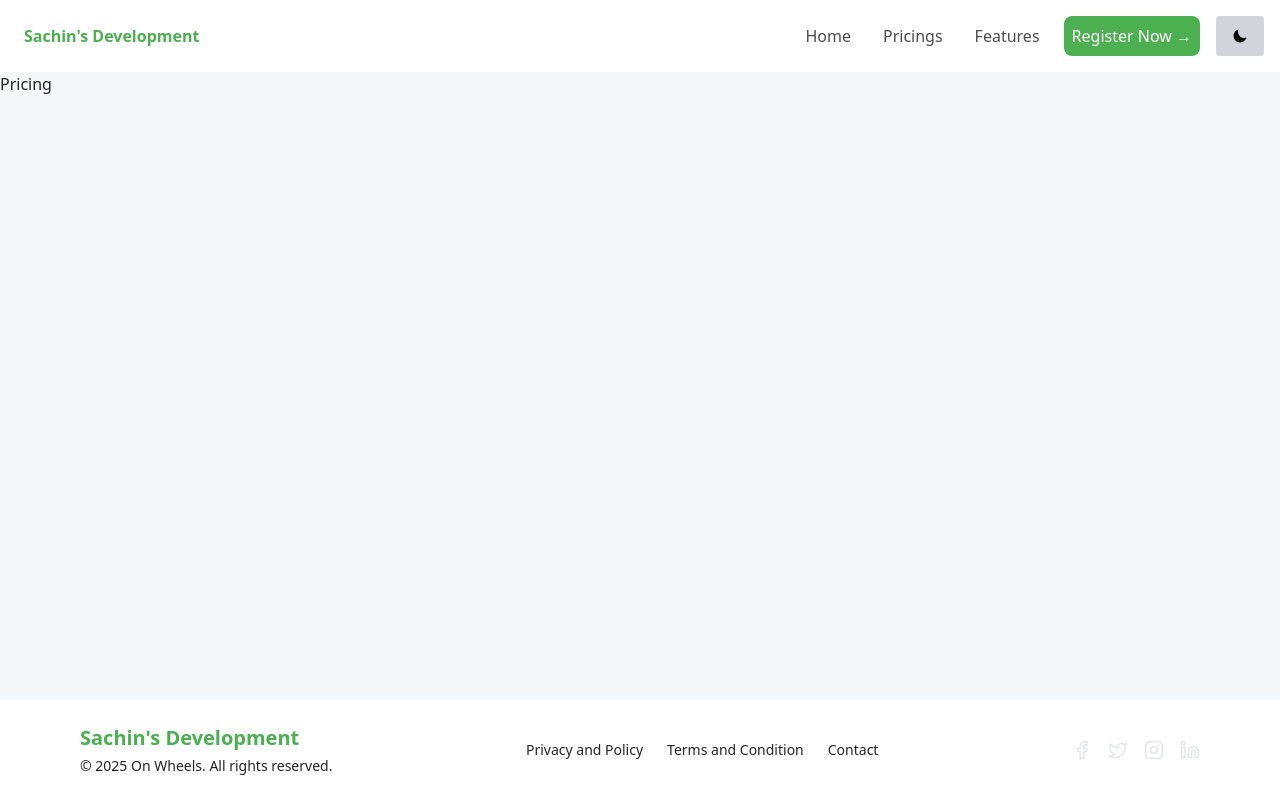
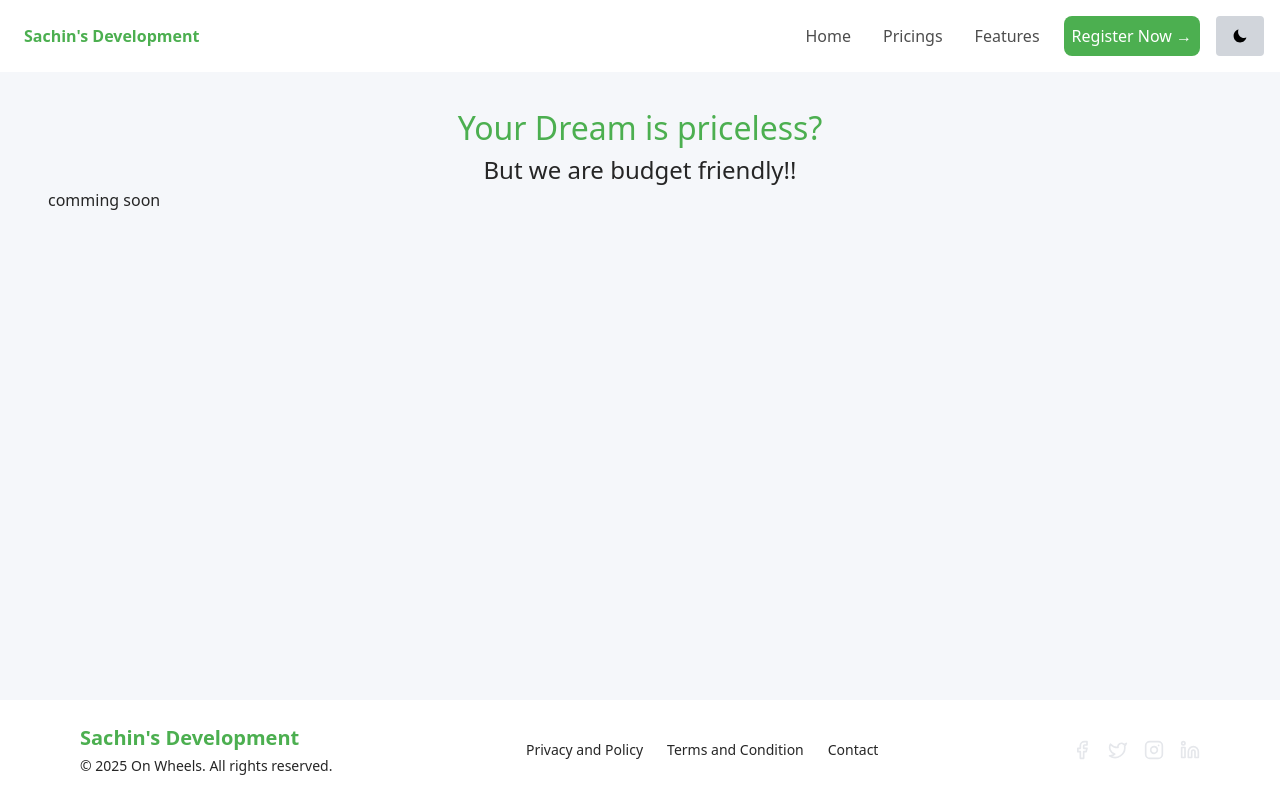
Before and after one commit to Ssharma0355/react-tech-social-media, a React (Create React App) app: page /pricings in a window 1280 px wide. Built offline with nearby package versions, Linux system fonts and the light colour scheme.

Commit message:
making pricing page

```diff
--- a/src/pages/pricings/Pricings.js
+++ b/src/pages/pricings/Pricings.js
@@ -5,7 +5,13 @@ import NavLayout from '../../layouts/NavLayout';
 const Pricings = () => {
   return (
     <NavLayout>
-      Pricing
+      <main className="flex flex-col justify-center px-12 py-8">
+        <div className="flex flex-col text-center ">
+          <h1 className="text-[#4CAF50] text-[32px]">Your Dream is priceless?</h1>
+          <h2 className='text-[24px]'>But we are budget friendly!!</h2>
+        </div>
+        <h1>comming soon</h1>
+      </main>
     </NavLayout>
   );
 }
```
